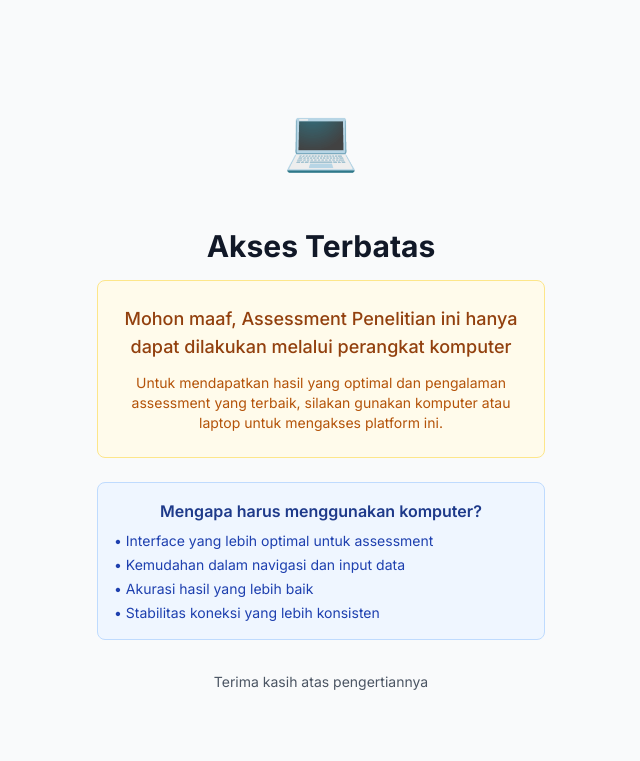
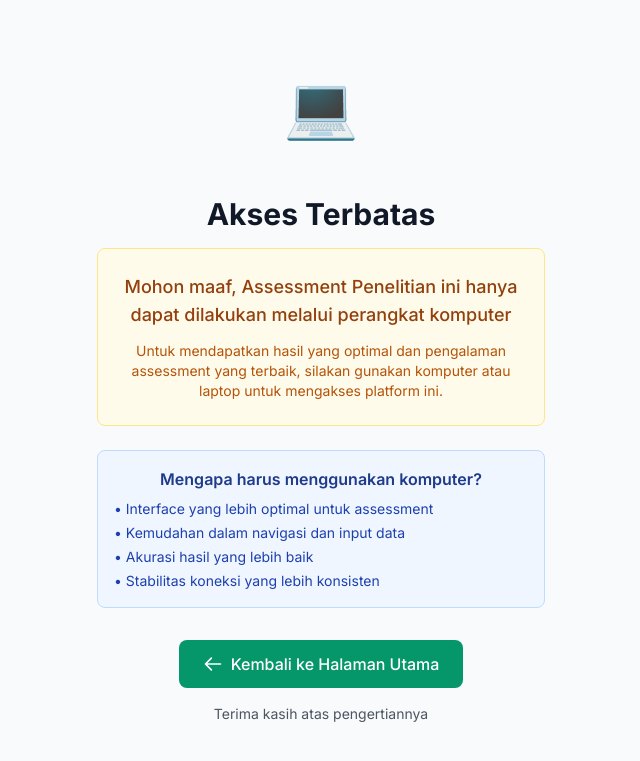
Before and after one commit to wicaksonoleksono/MLMH, a Python web app: template app/templates/mobile_restriction.html in a window 1280 px wide. Shown: the top 761 px of the page, without its empty margins (319-959 px from the left). Run offline with Jinja, Linux system fonts and the light colour scheme; the template is opened without the code that fills it, so the values that code supplies are empty; some libraries are stand-ins or nearby versions.

Commit message:
[15.09.25] wicaksonolxn | ✨ feat : ""

```diff
--- a/app/templates/mobile_restriction.html
+++ b/app/templates/mobile_restriction.html
@@ -49,7 +49,14 @@
             </ul>
           </div>
 
-          <div class="mt-8">
+          <div class="mt-8 space-y-4">
+            <a href="/"
+               class="inline-flex items-center justify-center px-6 py-3 bg-emerald-600 text-white font-medium rounded-lg hover:bg-emerald-700 focus:outline-none focus:ring-2 focus:ring-emerald-500 focus:ring-offset-2 transition-colors">
+              <svg class="w-5 h-5 mr-2" fill="none" stroke="currentColor" viewBox="0 0 24 24">
+                <path stroke-linecap="round" stroke-linejoin="round" stroke-width="2" d="M10 19l-7-7m0 0l7-7m-7 7h18"/>
+              </svg>
+              Kembali ke Halaman Utama
+            </a>
             <p class="text-sm text-gray-600">Terima kasih atas pengertiannya</p>
           </div>
         </div>
```
